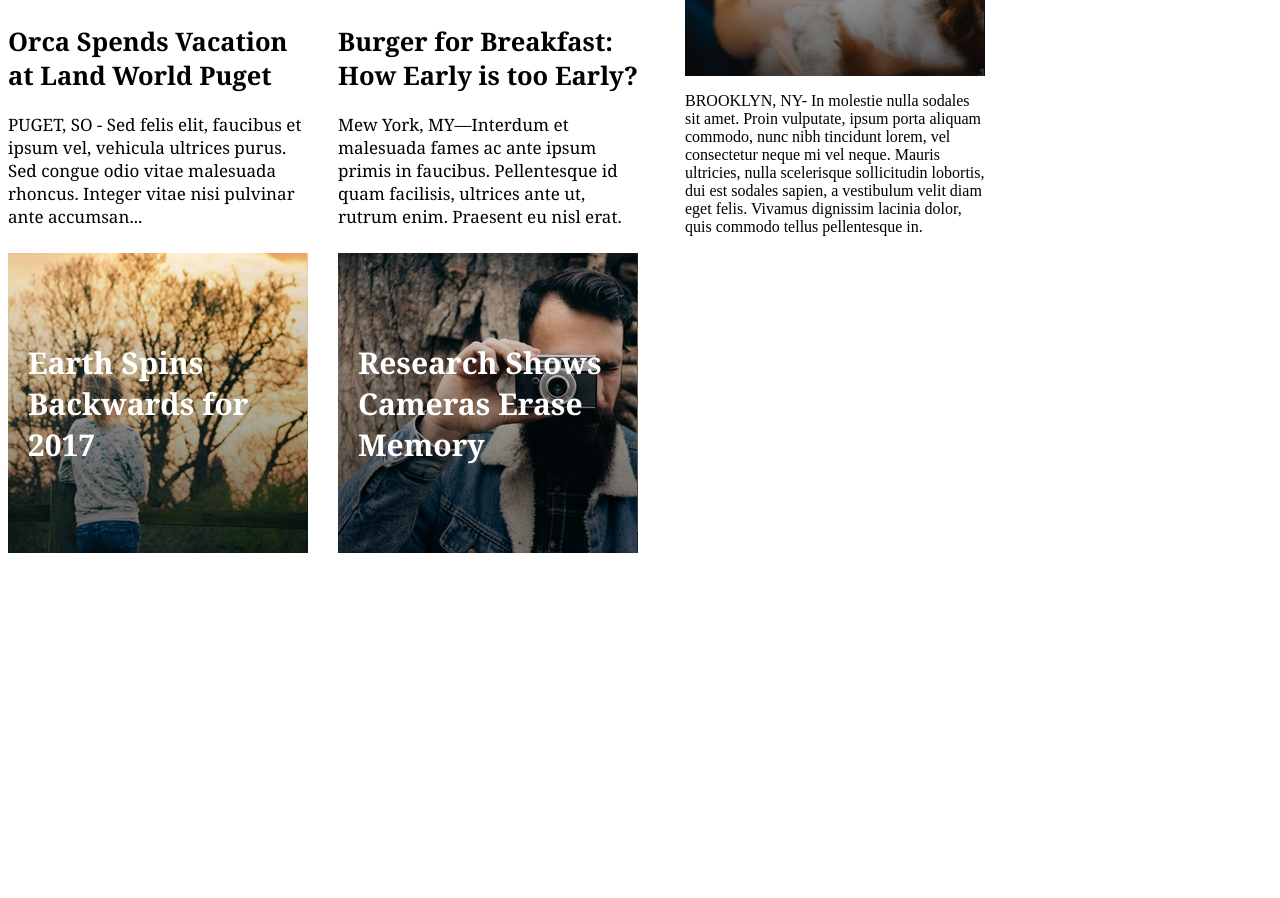
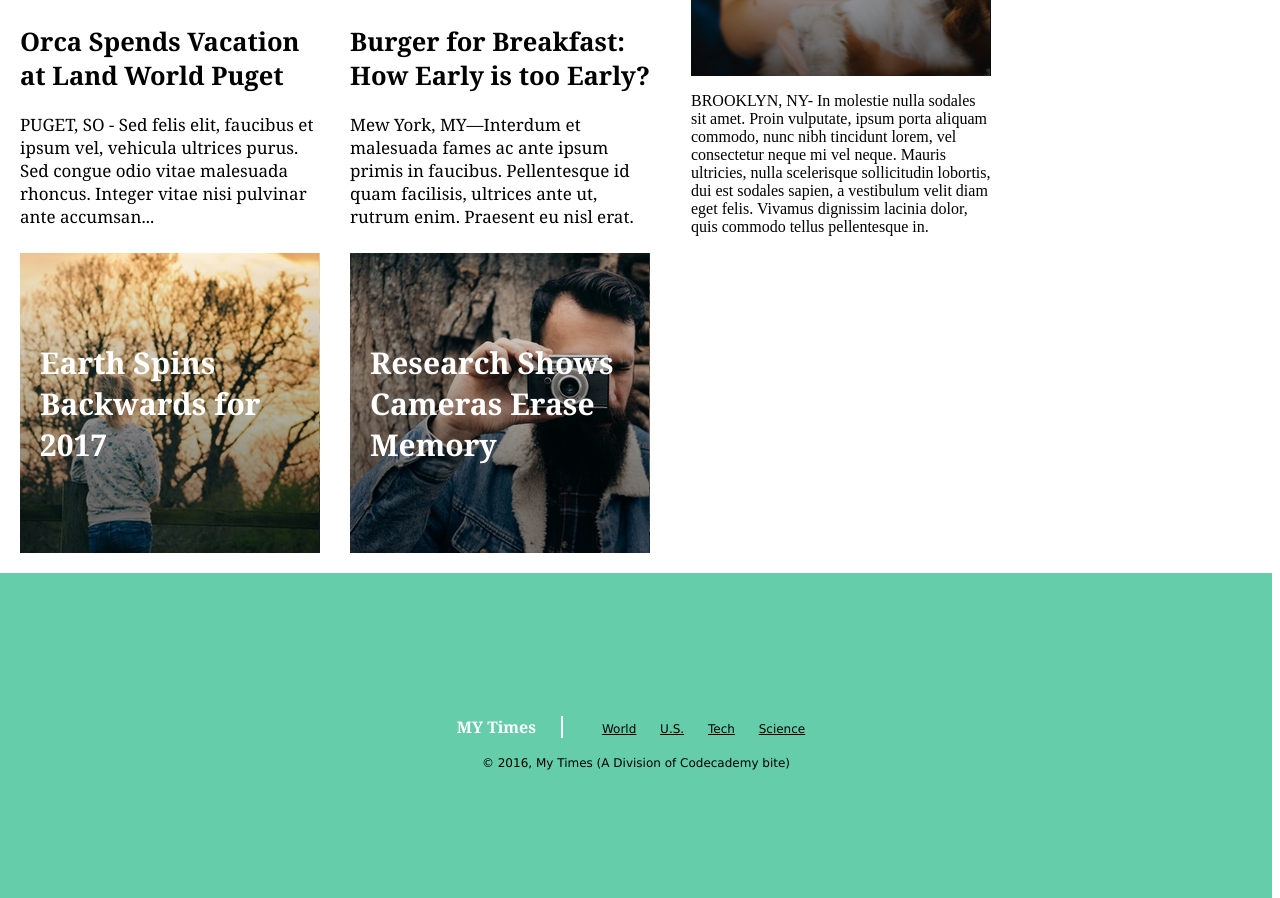
Before and after one commit to sensibleman/MyTimes, a plain HTML site: page index.html in a window 1280 px wide. Shown: the part 665-1563 px from the top of the page. Before the commit the page ends 1226 px from the top, so only its background shows below. Drawn offline with Linux system fonts and the light colour scheme.

Commit message:
Complete - more or less. With borders and margins for body and main sorted.

```diff
--- a/index.html
+++ b/index.html
@@ -105,6 +105,23 @@
       </div>
     </div>
   </div>
+  <div class="footer">
+      <div class="links">
+        <span class="mytimes">MY Times</span>
+        <nav>
+          <span><a href="#">World</a></span>
+          <span><a href="#">U.S.</a></span>
+          <span><a href="#">Tech</a></span>
+          <span><a href="#">Science</a></span>
+        </nav>
+      </div>
+      <div class="copyright">
+
+              © 2016, My Times (A Division of Codecademy bite)
+
+      </div>
+    </div>
+  </div>
  </div>
   </body>
 </html>
--- a/resources/css/style.css
+++ b/resources/css/style.css
@@ -44,6 +44,7 @@ a {
   display:flex;
   padding-top:81px;
   justify-content:space-between;
+  margin-left:20px;
 }
 .column{
   display:flex;
@@ -137,3 +138,34 @@ a {
     font-size: 12px;
     color: DimGray;
 }
+.footer {
+    display: flex;
+    align-items: center;
+    justify-content: center;
+    flex-direction: column;
+    width: 100%;
+    height: 325px;
+    background-color: MediumAquamarine;
+    margin: auto;
+    font-family: Verdana;
+    font-size: 12px;
+    margin-top:20px;
+    margin-bottom:0px;
+}
+.links .mytimes {
+display: inline-block;
+padding-right: 25px;
+border-right: 2px solid white;
+font-family: Georgia;
+font-size: 16px;
+font-weight: bold;
+color: white;
+}
+.links nav {
+  display:inline-block;
+  padding-left:25px;
+}
+body {
+  margin-bottom:0px;
+  margin-left:0px;
+}
```
